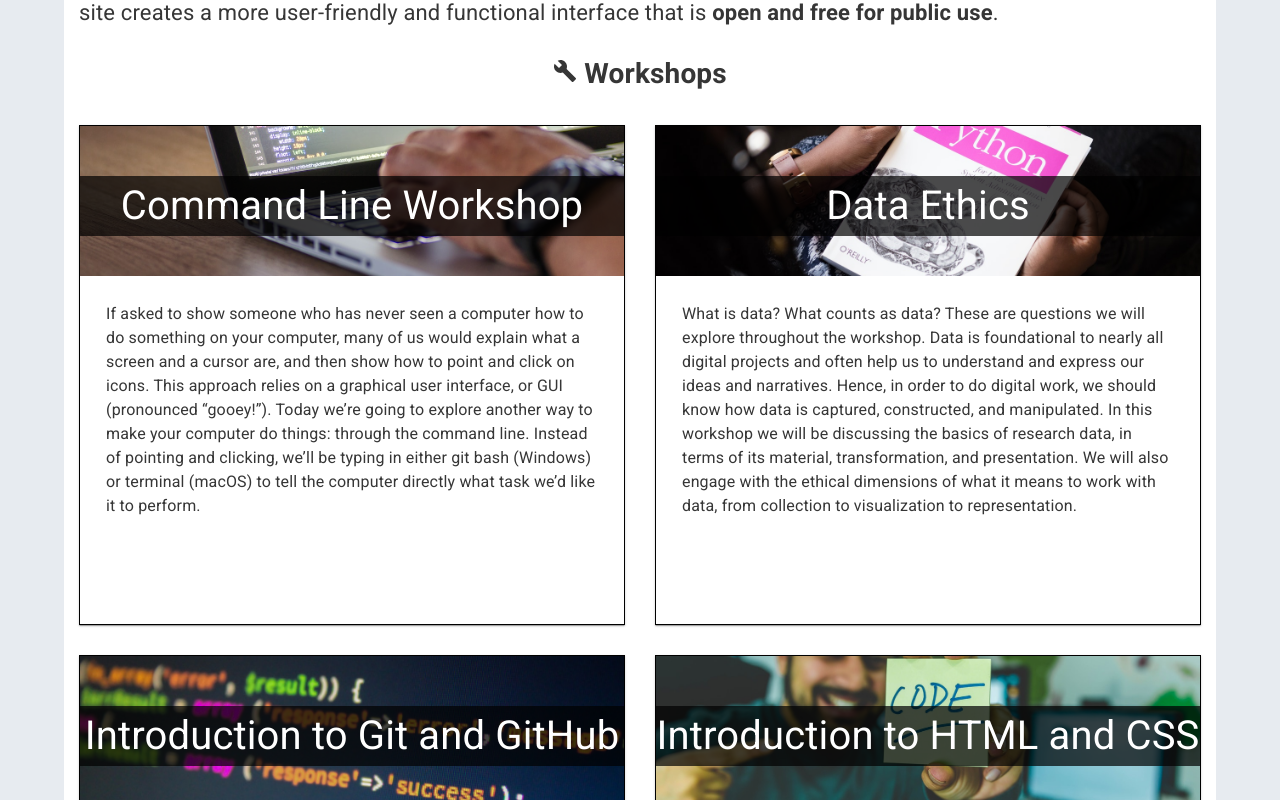
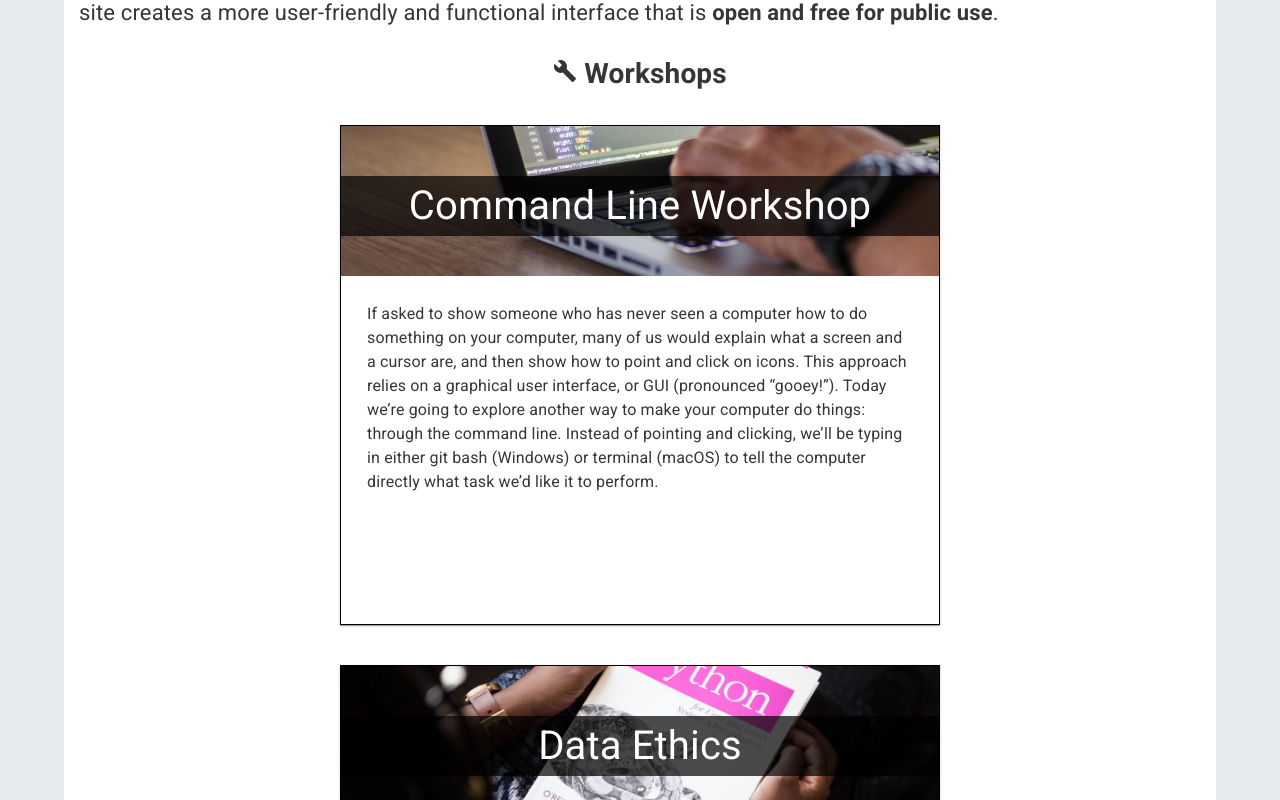
Before and after one commit to DHRI-Curriculum/DHRIFT, a Next.js app: page / in a window 1280 px wide. Shown: the part 840-1640 px from the top of the page. Built offline with nearby package versions, Linux system fonts and the light colour scheme.

Commit message:
responsive css

```diff
--- a/components/Workshop.js
+++ b/components/Workshop.js
@@ -32,7 +32,6 @@ export default function Workshop({ workshop }) {
     <Card
     // variant="outlined"
     sx={{
-      minWidth: 400,
       borderRadius: '0px',
 
     }} className='frontpage-card'>
--- a/pages/workshops/[slug].js
+++ b/pages/workshops/[slug].js
@@ -174,7 +174,6 @@ export default function WorkshopPage({
       maxWidth="xl"
       style={{
         display: 'flex',
-        // marginTop: '1rem',
       }}
     >
       <div className="card-page">
--- a/styles/globals.css
+++ b/styles/globals.css
@@ -79,11 +79,6 @@ strong {
 
 .masonry {
   height: 100vh;
-}
-
-
-main.container {
-  /* padding-bottom: 242px; */
 }
 
 main.container>div {
@@ -332,11 +327,13 @@ header>.topBar {
 }
 
 .workshops {
-  display: grid;
-  grid-template-columns: repeat(auto-fit, minmax(430px, 2fr));
-  gap: 30px;
+  display: flex;
+  flex-direction: row;
+  flex-wrap: wrap;
+  justify-content: space-around;
+  align-items: center;
+  width: 100%;
   margin-top: 30px;
-  /* margin-bottom: 30px; */
 }
 
 .overlay {
@@ -367,7 +364,9 @@ header>.topBar {
 }
 
 .frontpage-card {
-  min-height: 500px;
+  height: 500px;
+  flex-basis: 600px;
+  margin-bottom: 40px;
   background-color: var(--background-page) !important;
   color: var(--foreground) !important;
   /* box-shadow: 5px 5px var(--background); */
@@ -487,6 +486,18 @@ header>.topBar {
 
 .page-content {
   margin-bottom: 30px;
+}
+.page-content h1 {
+  font-size: 2rem;
+  margin-bottom: 20px;
+}
+.page-content h2 {
+  font-size: 1.5rem;
+  margin-bottom: 10px;
+  margin-top: 10px;
+}
+.page-content p {
+  margin-bottom: 10px;
 }
 
 .image-container {
@@ -613,6 +624,11 @@ header>.topBar {
 
 .pagination {
   width: 100%;
+  display: flex;
+  flex-direction: row;
+  justify-content: space-between;
+  align-items: center;
+  margin-top: 20px;
 }
 
 .drawer-left>div {
```
